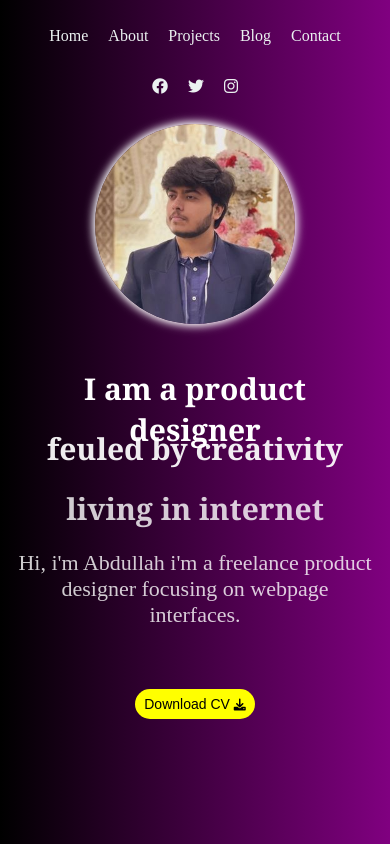
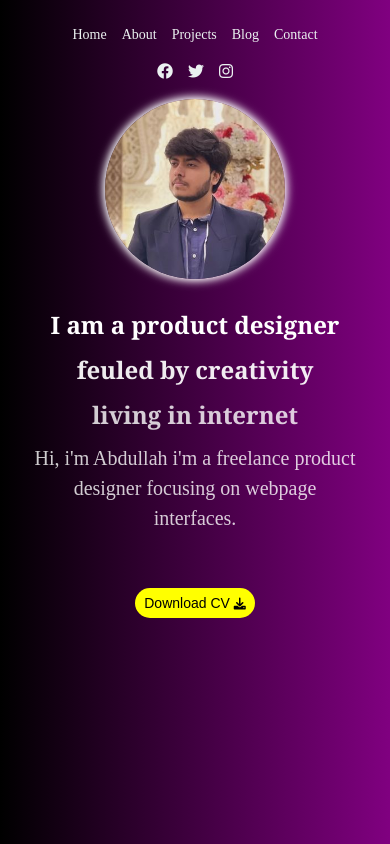
Before and after one commit to abdulahh23/portfolio, a plain HTML site: page index.html in a window 390 px wide. Drawn offline with Linux system fonts and the light colour scheme.

Commit message:
Update style.css

```diff
--- a/style.css
+++ b/style.css
@@ -90,28 +90,29 @@ button:hover {
     .top {
         flex-direction: column;
         align-items: center;
-        gap: 33px;
+        gap: 20px;
     }
 
     .bar {
         margin-left: 0;
-        gap: 20px;
+        gap: 15px;
         justify-content: center;
+        font-size: 14px;
     }
 
     .icon {
         margin-left: 0;
-        gap: 20px;
+        gap: 15px;
         justify-content: center;
     }
 
     .content {
-        margin-top: 20px;
         flex-direction: column;
         align-items: center;
         text-align: center;
         padding: 10px;
         gap: 20px;
+        margin-top: 10px;
     }
 
     .pic {
@@ -119,28 +120,29 @@ button:hover {
     }
 
     img {
-        height: 200px;
+        height: 180px;
         width: auto;
         box-shadow: 0 0 8px white, 0 0 12px white;
         border-radius: 50%;
     }
 
     .text h1 {
-        font-size: 30px;
+        font-size: 24px;
+        line-height: 1.4;
+        margin: 5px 0;
     }
 
     .text p {
-        font-size: 22px;
-    }
-
-    p {
-        height:30px;
+        font-size: 20px;
+        line-height: 1.5;
+        margin-top: 5px;
+        height: 40px;
     }
 
     button {
         font-size: 14px;
         width: 120px;
         height: 30px;
-        margin-top: 10px;
+        /* margin-top: 15px; */
     }
 }
```
